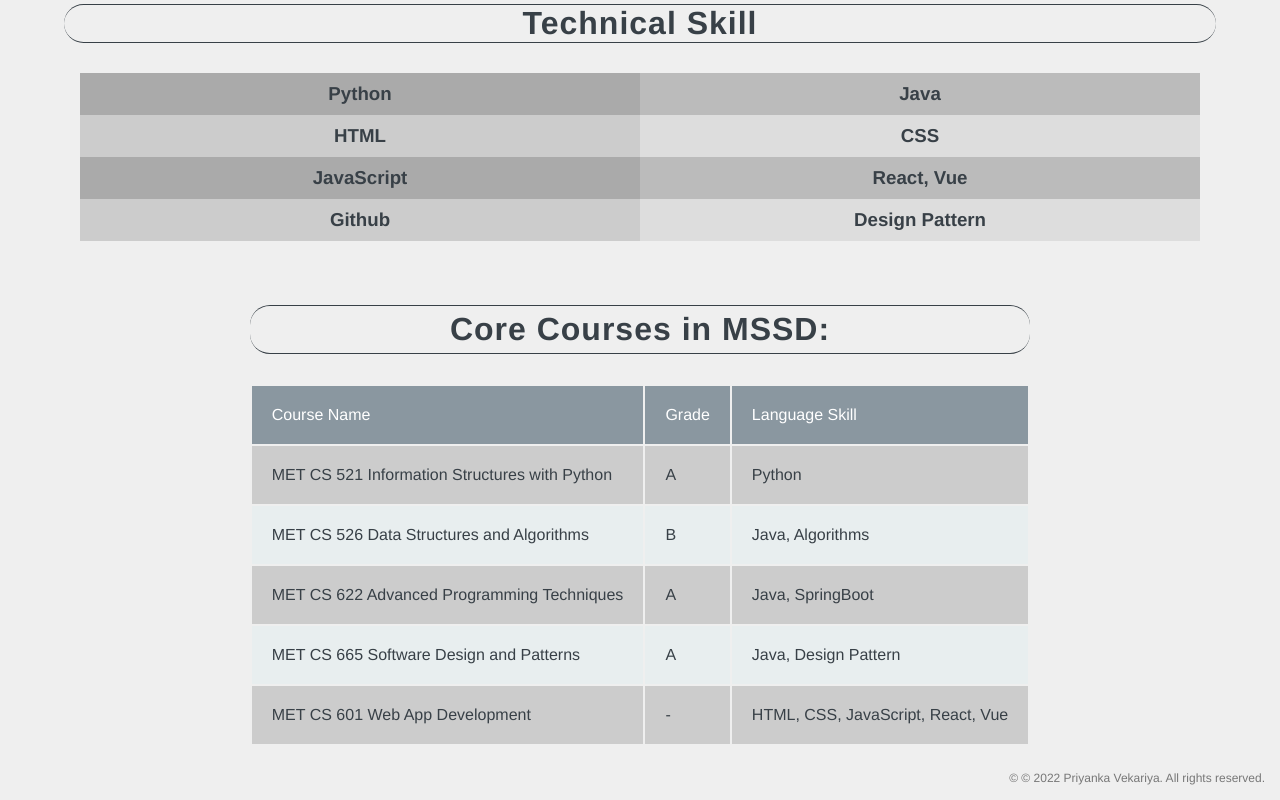
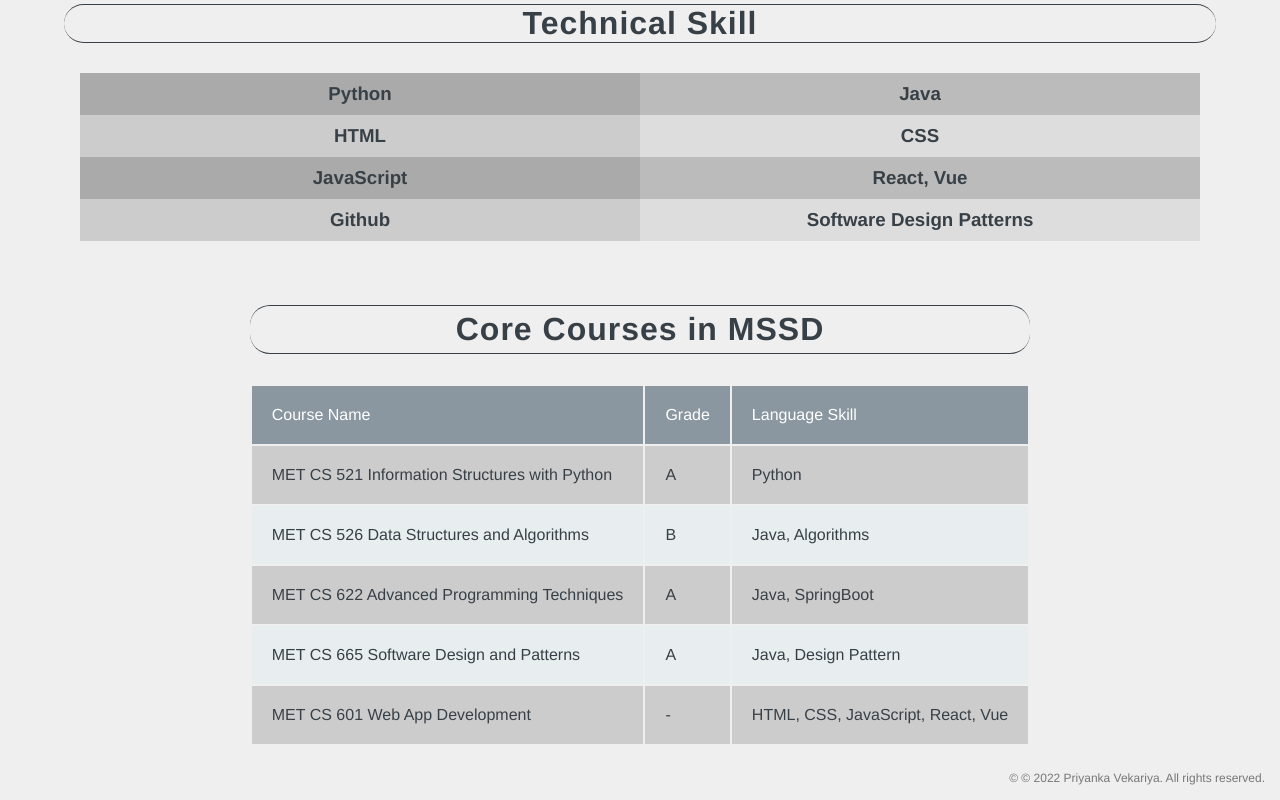
Before and after one commit to priyanka3858/CS-601-Term-Project, a Vue app: page /about in a window 1280 px wide. Shown: the part 853-1653 px from the top of the page. Built offline with nearby package versions, Linux system fonts and the light colour scheme.

Commit message:
read me change

```diff
--- a/src/components/About.vue
+++ b/src/components/About.vue
@@ -99,7 +99,7 @@
               <h3>Github</h3>
             </div>
             <div class="column-list" style="background-color: #ddd">
-              <h3>Design Pattern</h3>
+              <h3>Software Design Patterns</h3>
             </div>
           </div>
         </div>
@@ -110,7 +110,7 @@
       <section>
         <table>
           <caption>
-            Core Courses in MSSD:
+            Core Courses in MSSD
           </caption>
           <thead>
             <tr>
```
Also changed, not shown: 1 other file (tests, documents, lock files or other folders).
